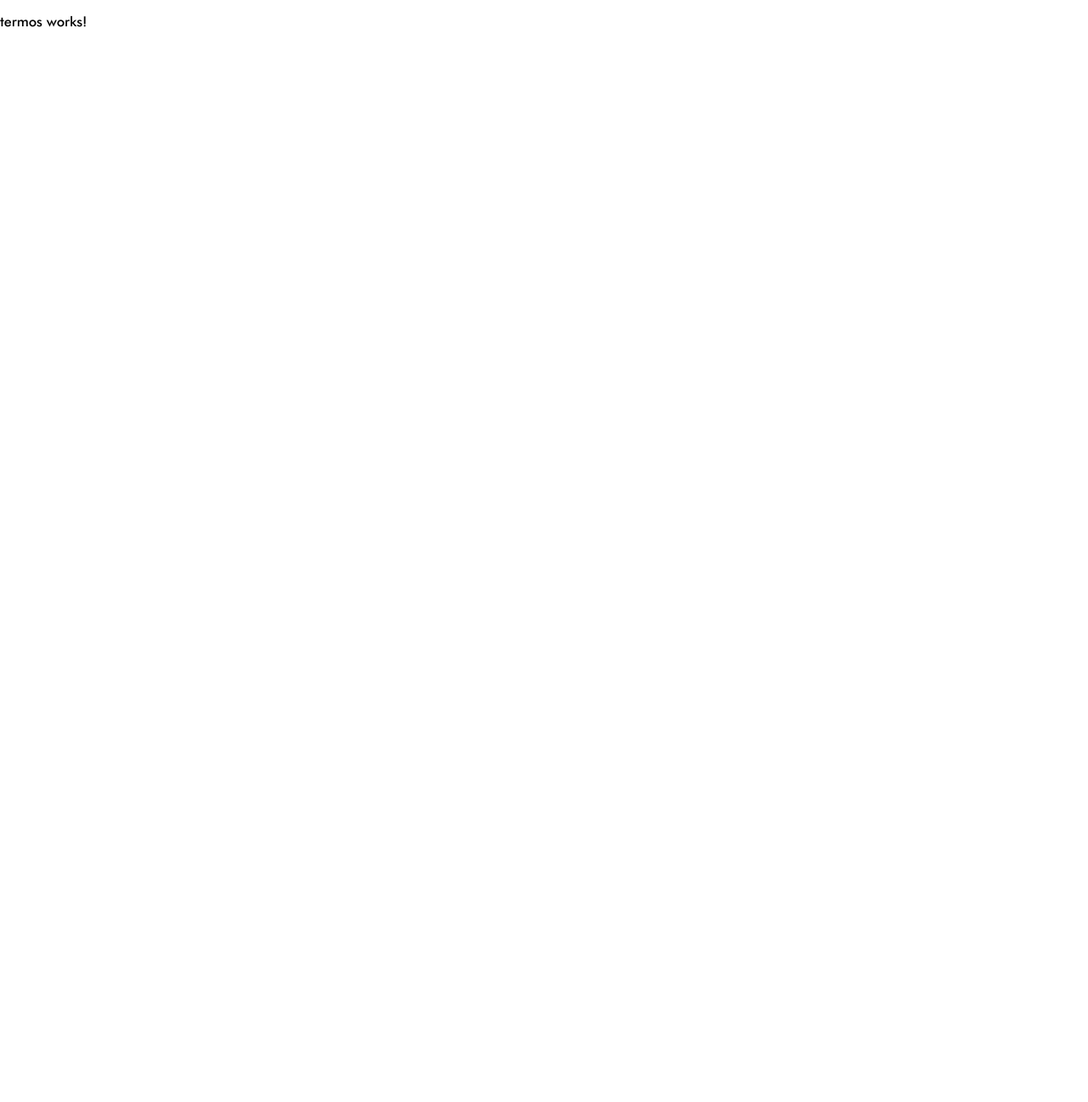
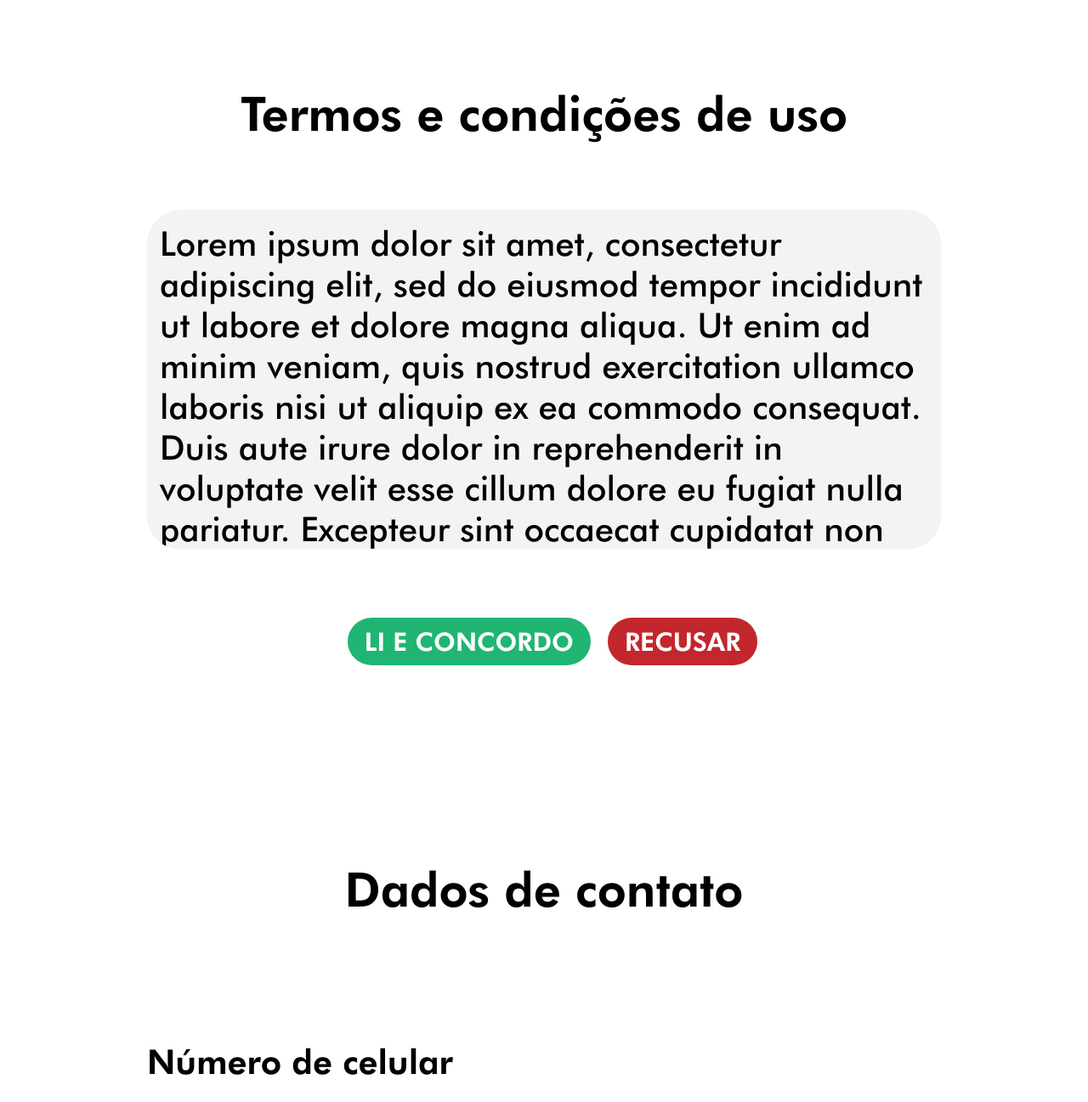
Before and after one commit to joaoramosdev/conta-paga, an Angular app: page /termos in a window 1280 px wide. Shown: the top 1297 px of the page at 85% size. Before the commit the page ends 800 px from the top, so only its background shows below. Built offline with nearby package versions, Linux system fonts and the light colour scheme.

Commit message:
termos page

```diff
--- a/src/app/pages/termos/termos.component.html
+++ b/src/app/pages/termos/termos.component.html
@@ -1 +1,31 @@
-<p>termos works!</p>
+<div class="termos-wrapper">
+    <div class="termos-wrapper__header">
+        <div class="termos-wrapper__header__text">
+            Termos e condições de uso
+        </div>
+    </div>
+    <div class="termos-wrapper__info">
+        <div class="termos-wrapper__info__termos">Lorem ipsum dolor sit amet, consectetur adipiscing elit, sed do eiusmod tempor incididunt ut labore et dolore magna aliqua. Ut enim ad minim veniam, quis nostrud exercitation ullamco laboris nisi ut aliquip ex ea commodo consequat. Duis aute irure dolor in reprehenderit in voluptate velit esse cillum dolore eu fugiat nulla pariatur. Excepteur sint occaecat cupidatat non proident, sunt in culpa qui officia deserunt mollit anim id est laborum.</div>
+        <div class="termos-wrapper__info__button-wrapper">
+            <button class="termos-wrapper__info__button-wrapper__button">Li e concordo</button>
+            <button class="termos-wrapper__info__button-wrapper__button warn">Recusar</button>
+        </div>
+    </div>
+    <div class="termos-wrapper__contact">
+        <div class="termos-wrapper__contact__title">Dados de contato</div>
+        <div class="termos-wrapper__contact__input-wrapper">
+            <div class="termos-wrapper__contact__input-wrapper__title">Número de celular</div>
+            <input type="tel" class="termos-wrapper__contact__input-wrapper__cel-input">
+            <div class="termos-wrapper__contact__input-wrapper__cel-checkbox">
+                <input type="checkbox" id="cel-checkbox" name="cel-checkbox"
+                       checked>
+                <label for="cel-checkbox">Autorizo a entrar em contato
+                    apenas em caso de falha do processamento
+                    por recusa do sistema bancário.
+                </label>
+              </div>
+        </div>
+    </div>
+
+    <button class="termos-wrapper__button" >PRÓXIMO</button>
+</div>
--- a/src/app/pages/termos/termos.component.scss
+++ b/src/app/pages/termos/termos.component.scss
@@ -0,0 +1,188 @@
+@import "../../../style/variables.scss";
+
+.termos-wrapper {
+  text-align: center;
+  display: flex;
+  align-items: center;
+  flex-direction: column;
+  padding: 100px 173px 100px 173px;
+  font-size: 40px;
+  height: 100vh;
+
+  &__header {
+    display: flex;
+    width: 100%;
+    margin-bottom: 80px;
+
+    &__text {
+      font-weight: 700;
+      font-size: 56px;
+      width: 100%;
+      text-align: center;
+    }
+
+  }
+
+
+
+  &__info {
+    width: 100%;
+    margin-bottom: 230px;
+
+    &__termos {
+      margin-bottom: 80px;
+      background-color: $gray;
+      padding: 15px;
+      border-radius: 40px;
+      text-align: left;
+      height: 400px;
+      width: 100%;
+      overflow-y: auto;
+    }
+
+    &__button-wrapper {
+      &__button {
+        padding: 10px 20px;
+        font-size: 30px;
+        font-family: 'Futura';
+        background-color: $main-green;
+        font-weight: 700;
+        color: #FFF;
+        border-radius: 50px;
+        border: none;
+        margin-left: 20px;
+        text-transform: uppercase;
+
+        &.warn {
+          background-color: $warning-red;
+        }
+      }
+    }
+
+
+  }
+
+  &__contact {
+    &__title {
+      font-weight: 700;
+      font-size: 56px;
+      width: 100%;
+      text-align: center;
+      margin-bottom: 145px;
+    }
+
+    &__input-wrapper {
+      text-align: left;
+
+      &__title {
+        margin-bottom: 30px;
+        font-weight: 700;
+      }
+
+      &__cel-input {
+        margin-bottom: 25px;
+        width: 100%;
+        border-radius: 10px;
+        font-size: 50px;
+        border: none;
+        background-color: $gray;
+        padding: 15px;
+
+      }
+
+      &__cel-checkbox {
+        font-weight: 700;
+        font-size: 21px;
+        position: relative;
+        margin-left: 30px;
+
+        input[type=checkbox] {
+          width: 1em;
+          font-size: inherit;
+          margin: 0;
+          transform: translateX(-9999px);
+        }
+
+        input[type=checkbox]+label:before {
+          position: absolute;
+          content: '';
+          left: -1.3em;
+          top: 0;
+          width: 1em;
+          height: 1em;
+          margin: 0;
+          border: none;
+          border-radius: 10%;
+          background-color: #bbbbbb;
+        }
+
+        input[type=checkbox]+label:after {
+          position: absolute;
+          content: '';
+          left: -1.3em;
+          top: 0;
+          width: 1em;
+          height: 1em;
+          margin: 0;
+          border: none;
+          background-color: white;
+          border-radius: 10%;
+          transform: scale(0.9);
+        }
+
+        /*checked*/
+        input[type=checkbox]:checked+label:before {
+          position: absolute;
+          content: '';
+          left: -1.3em;
+          top: 0;
+          width: 1em;
+          height: 1em;
+          margin: 0;
+          border: none;
+          background-color: #3b88fd;
+        }
+
+        input[type=checkbox]:checked+label:after {
+          position: absolute;
+          content: "\2713";
+          left: -1.3em;
+          top: 0;
+          width: 1em;
+          height: 1em;
+          margin: 0;
+          border: none;
+          background-color: #3b88fd;
+          border-radius: 10%;
+          color: white;
+          text-align: center;
+          line-height: 1;
+        }
+
+        /*focused*/
+        input[type=checkbox]:focus+label:before {
+          border: 0.1em solid #8eb9fb;
+          margin-top: -0.1em;
+          margin-left: -0.1em;
+          box-shadow: 0 0 0.2em #3b88fd;
+        }
+
+      }
+
+    }
+  }
+
+  &__button {
+    padding: 20px 120px;
+    font-size: 70px;
+    font-family: "Futura";
+    background-color: $main-blue;
+    font-weight: 700;
+    color: #FFF;
+    border-radius: 20px;
+    border: none;
+    margin-left: 20px;
+    margin-top: auto;
+
+  }
+}
```
